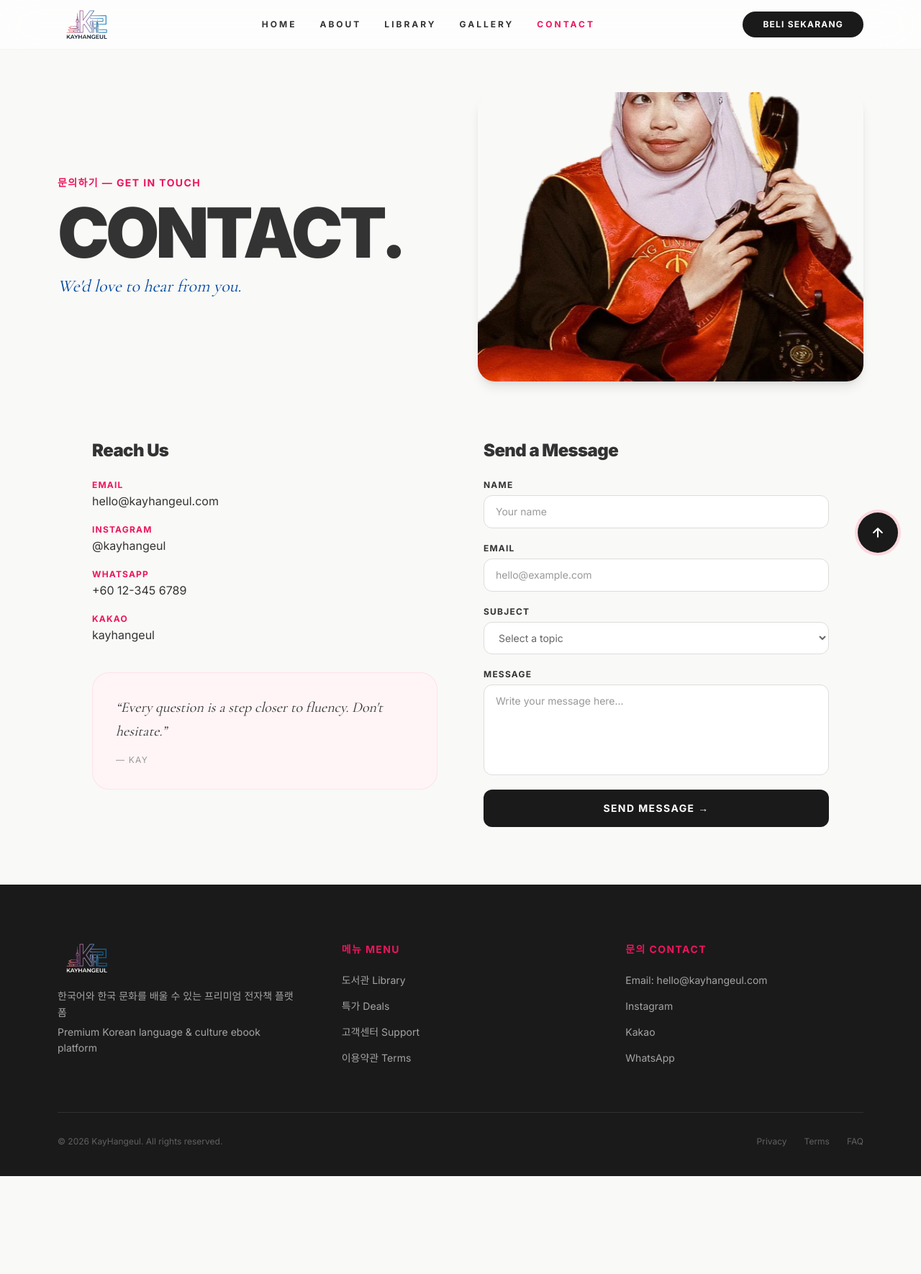
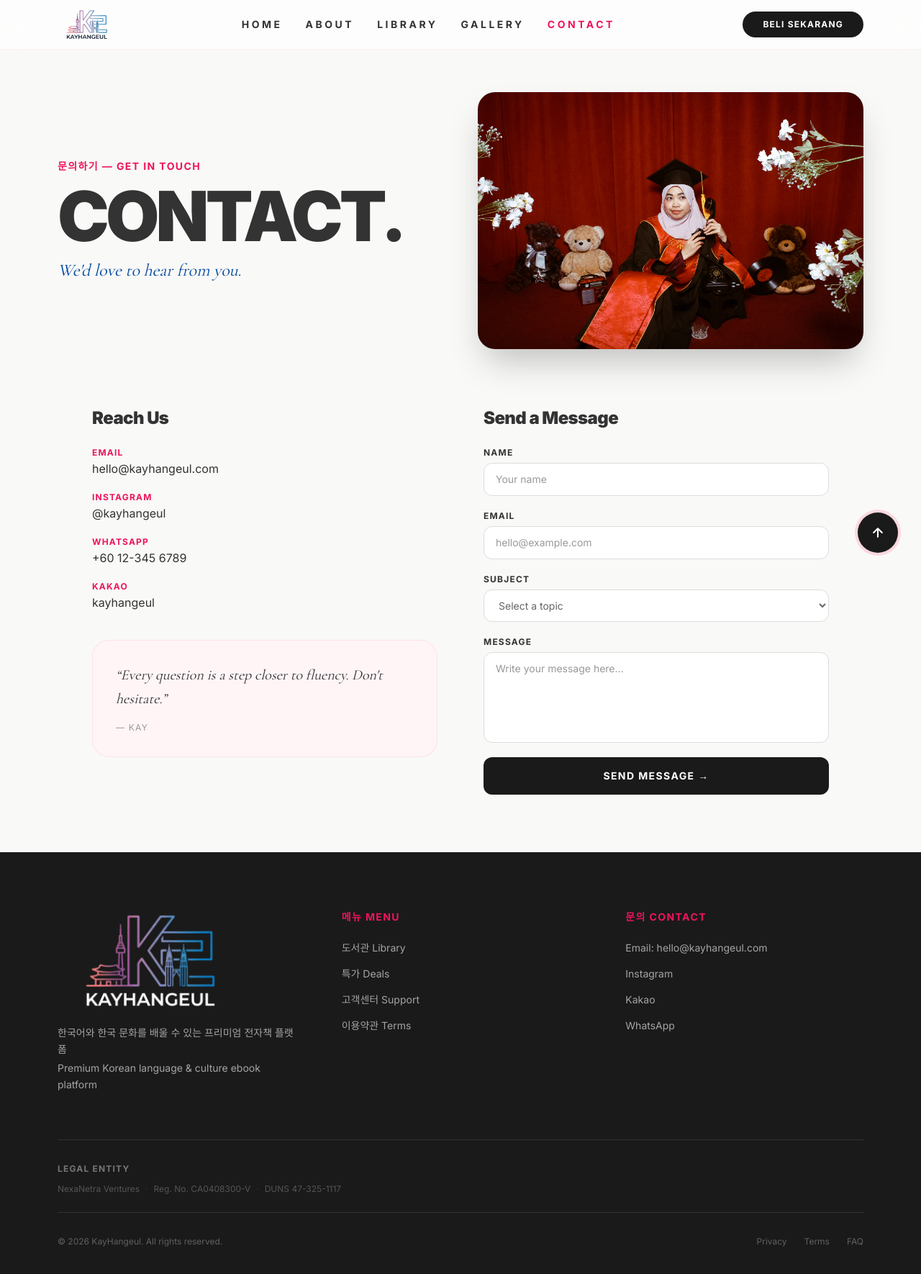
Before and after one commit to kaydeeloka/kayhangeul-web, a Next.js app: page /contact in a window 1280 px wide. Shown: the top 1770 px of the page at 72% size. Before the commit the page ends 1634 px from the top, so only its background shows below. Built offline with nearby package versions, Linux system fonts and the light colour scheme.

Commit message:
fix: pink text color and footer

```diff
--- a/app/components/Footer.tsx
+++ b/app/components/Footer.tsx
@@ -29,7 +29,7 @@
 
         {/* Brand */}
         <div className="space-y-5">
-          <Image src="/logo-white.png" alt="KayHangeul" width={180} height={50} className="h-11 w-auto object-contain" />
+          <Image src="/logo-white.png" alt="KayHangeul" width={400} height={110} className="w-3/4 h-auto object-contain object-left" />
           <div className="space-y-1 text-sm opacity-60 leading-relaxed">
             <p>한국어와 한국 문화를 배울 수 있는 프리미엄 전자책 플랫폼</p>
             <p>Premium Korean language &amp; culture ebook platform</p>
@@ -72,6 +72,21 @@
       {/* Divider */}
       <div className="max-w-7xl mx-auto border-t border-white/10" />
 
+      {/* Legal entity */}
+      <div className="max-w-7xl mx-auto pt-8 pb-6">
+        <p className="text-xs font-bold uppercase tracking-widest opacity-40 mb-3">Legal Entity</p>
+        <div className="flex items-center gap-2 text-xs opacity-25">
+          <span>NexaNetra Ventures</span>
+          <span className="opacity-50">·</span>
+          <span>Reg. No. CA0408300-V</span>
+          <span className="opacity-50">·</span>
+          <span>DUNS 47-325-1117</span>
+        </div>
+      </div>
+
+      {/* Divider */}
+      <div className="max-w-7xl mx-auto border-t border-white/10" />
+
       {/* Bottom bar */}
       <div className="max-w-7xl mx-auto flex flex-col sm:flex-row justify-between items-center gap-4 pt-8">
         <p className="text-xs opacity-30">© 2026 KayHangeul. All rights reserved.</p>
--- a/app/components/Navbar.tsx
+++ b/app/components/Navbar.tsx
@@ -28,7 +28,7 @@
         />
       </Link>
 
-      <div className="hidden lg:flex space-x-8 text-xs uppercase tracking-[0.25em] font-bold font-sans">
+      <div className="hidden lg:flex space-x-8 text-sm uppercase tracking-[0.25em] font-bold font-sans">
         {navLinks.map(({ href, label }) => (
           <Link
             key={href}
--- a/app/contact/page.tsx
+++ b/app/contact/page.tsx
@@ -53,13 +53,13 @@
               We&apos;d love to hear from you.
             </p>
           </div>
-          <div className="flex-1 w-full relative aspect-4/3 rounded-3xl overflow-hidden shadow-lg">
+          <div className="flex-1 flex justify-end">
             <Image
-              src="/img/contact-us.png"
+              src="/img/contact.jpg"
               alt="Contact KayHangeul"
-              fill
-              sizes="(max-width: 1024px) 100vw, 50vw"
-              className="object-cover"
+              width={600}
+              height={500}
+              className="max-h-[60vh] w-auto rounded-3xl shadow-2xl"
               priority
             />
           </div>
```
Also changed, not shown: public/img/contact.jpg (added).
